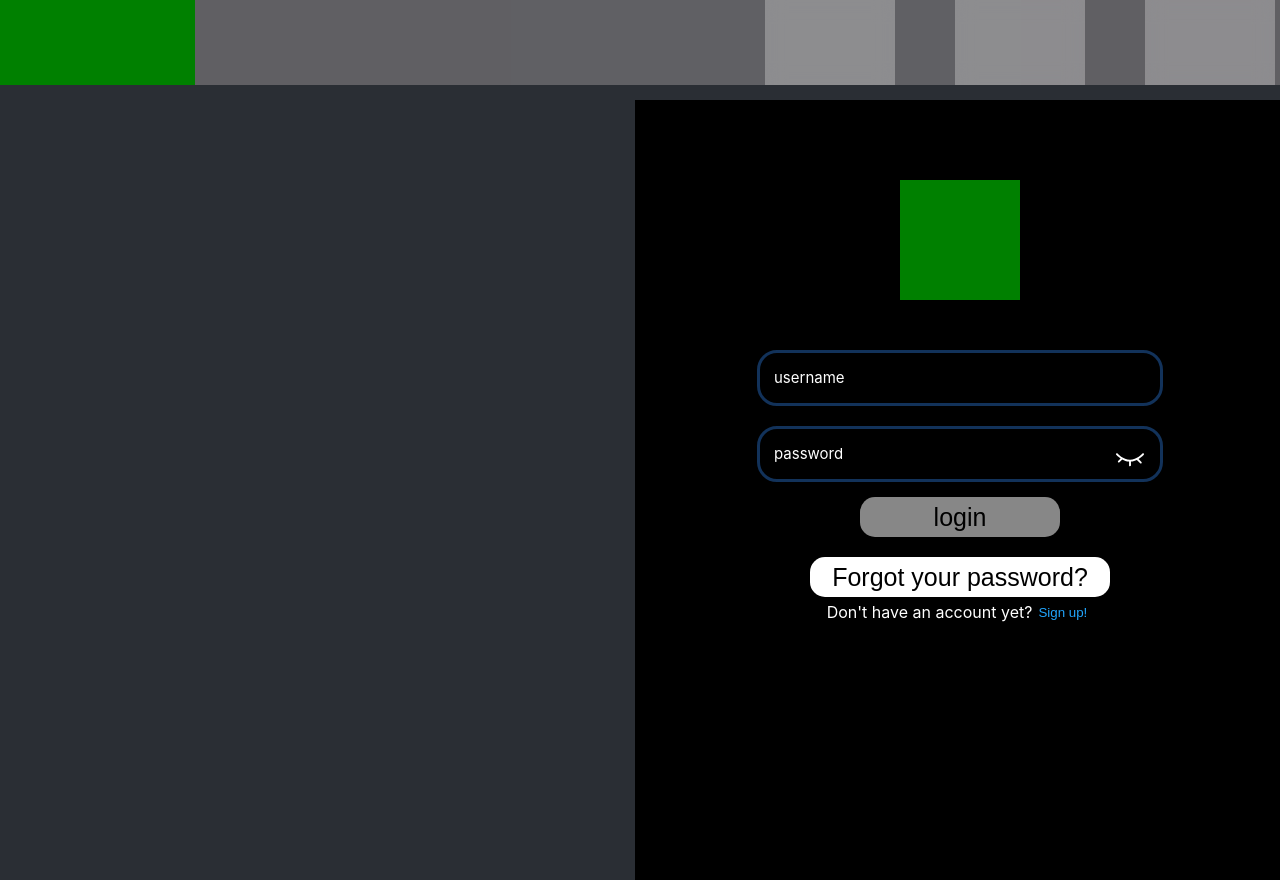
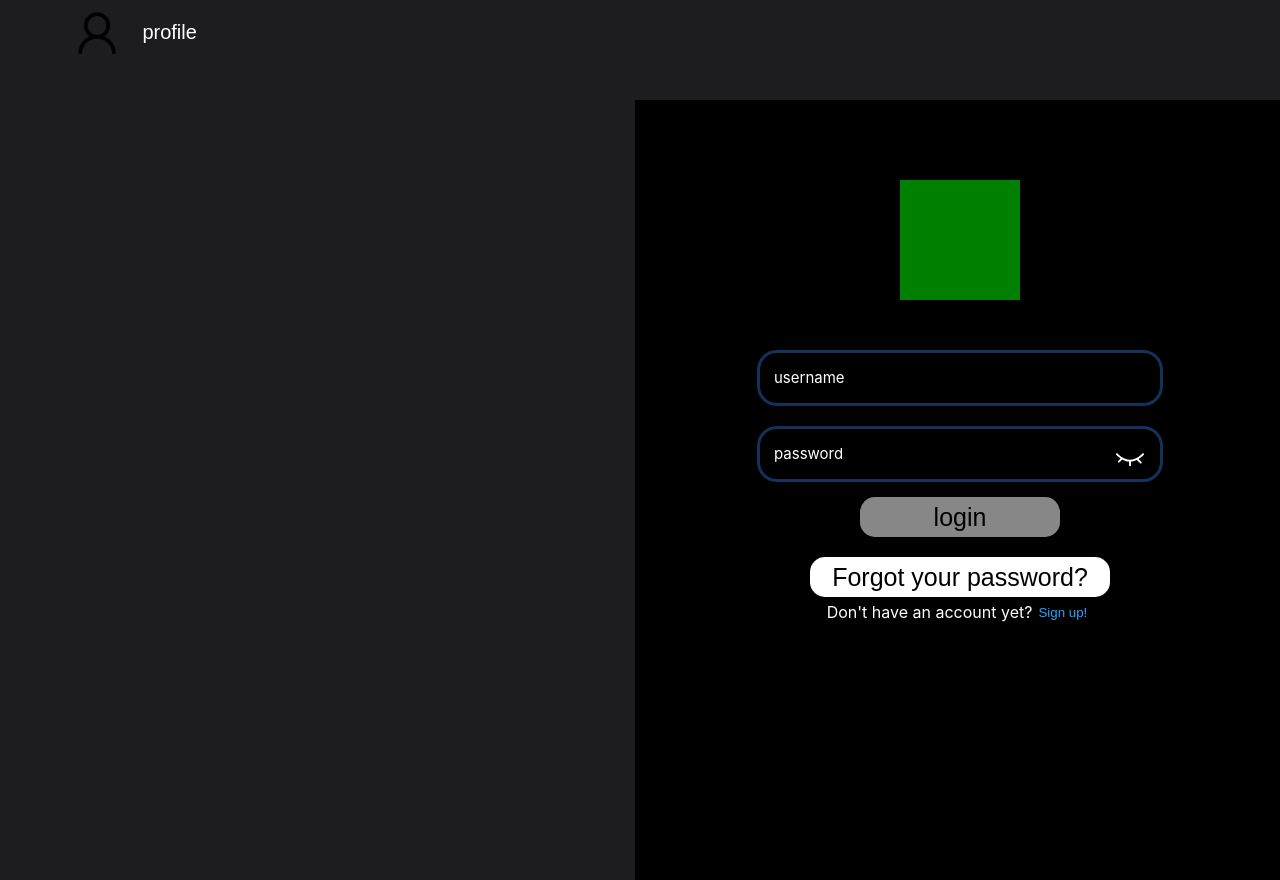
Before and after one commit to vetkover/piko, a React (Create React App) app in the folder frontend/: page /auth in a window 1280 px wide. Shown: the top 880 px of the page. Built offline with nearby package versions, Linux system fonts and the light colour scheme; no server answers.

Commit message:
header design change

```diff
--- a/frontend/src/App.tsx
+++ b/frontend/src/App.tsx
@@ -1,6 +1,6 @@
-import React, { Component, useEffect } from 'react';
+import { useEffect } from 'react';
 import AppRoutes from './AppRoutes';
-import { BrowserRouter, Route, Routes, Router } from "react-router-dom";
+import { Route, Routes } from "react-router-dom";
 import { useDispatch, useSelector } from 'react-redux';
 
 const App = () => {
--- a/frontend/src/AppRoutes.js
+++ b/frontend/src/AppRoutes.js
@@ -6,7 +6,7 @@ import P from './pages/p/P'
 const AppRoutes = [
 {
   index: true,
-  element: <Auth />
+  element: <Profile />
 },
 {
     path: "home",
--- a/frontend/src/components/header/Header.scss
+++ b/frontend/src/components/header/Header.scss
@@ -1,74 +1,36 @@
-.piko-header {
-  z-index: 1000;
+.piko-menu{
+  display: flex;
   position: fixed;
-  width: 100%;
-  top: 0;
-  background-color: rgba(216, 205, 205, 0.308);
+  width: 25.5%;
+  height: 100%;
+  justify-content: flex-end;
 
-  &-options {
-    display: grid;
-    grid-template-columns: auto repeat(4, auto);
-    grid-template-rows: 1px;
-    width: auto;
-    height: 85px;
+  .piko-options{
+    display: flex;
+    justify-content: flex-end;
+    width: 265px;
 
-    .piko-header-logo {
-      grid-column: 1;
-      width: 195px;
-      height: 85px;
-      background-color: green;
-    }
-    .piko-header-buttons {
-      grid-column: 4 / 6;
-      grid-row: 1;
+    .piko-option-container{
       display: grid;
-      grid-template-columns: repeat(7, 130px);
-      grid-template-rows: auto;
-      grid-column-gap: 60px;
-      justify-content: end;
-      position: inherit;
+      grid-template-columns: 70px 1fr;
+      width: 100%;
+      height: 65px;
+      background-color: transparent;
+      align-items: center;
+      justify-items: start;
 
-
-
-      .piko-header-button {
-        display: flex;
-        height: 85px;
-        background-color: rgba(255, 255, 255, 0.283);
-        backdrop-filter: blur(10px);
-        justify-content: center;
-        align-items: center;
-        overflow: hidden;
-        padding: 0;
-        .buttonIco{
-          width: 87px;
-          height: 79px;
+        .userAvatar{
+          border-radius: 50%;
+          height: 60px;
+          width: 60px;
         }
 
-        .userAvatar{
+        .username{
+          color: white;
+          font-size: 20px;
+          margin-left: 5px;
 
-          position: relative;
-          width: 70%;
-          height: 100%;
-          border-radius: 50%;
         }
-
-      }
-    }
-
-    #button1 {
-      grid-column: 4;
-    }
-
-    #button2 {
-      grid-column: 5;
-    }
-
-    #button3 {
-      grid-column: 6;
-    }
-
-    #button4 {
-      grid-column: 7;
     }
   }
 }
--- a/frontend/src/components/header/Header.tsx
+++ b/frontend/src/components/header/Header.tsx
@@ -3,7 +3,7 @@ import'./Header.scss';
 
 import profile from './profile.png'
 import { useSelector } from 'react-redux';
-
+//<img className='userAvatar' src={(whoami.avatar !="")? `${pikoset.cdn}/${whoami.avatar}` : profile}/>
 function Header() {
   const navigate = useNavigate()
 
@@ -11,20 +11,16 @@ function Header() {
   const pikoset = useSelector((state:any) => state.pikoset)
 
   return (
-      <header className="piko-header">
-        <div className='piko-header-options'>
-        <div className='piko-header-logo' />
-        <div className='piko-header-buttons'>
-        <div className='piko-header-button' id='button1'/>
-        <div className='piko-header-button' id='button2'/>
-        <div className='piko-header-button' id='button3'/>
-        <button className='piko-header-button' id='button4' onClick={()=> navigate('/profile')}>
-          <img className='userAvatar' src={(whoami.avatar !="")? `${pikoset.cdn}/${whoami.avatar}` : profile}/>
+      <div className="piko-menu">
+        <div className='piko-options'>
 
-           </button>
+          <button className='piko-option-container' id='button1' onClick={ () => {navigate("/profile")}}>
+            <img className='userAvatar' src={(whoami.avatar !="")? `${pikoset.cdn}/${whoami.avatar}` : profile}/>
+            <a className='username'>{whoami.nickname ? whoami.nickname : "profile" } </a>
+          </button>
+
         </div>
-        </div>
-      </header>
+      </div>
   );
 }
 
--- a/frontend/src/index.css
+++ b/frontend/src/index.css
@@ -7,7 +7,7 @@ body {
     sans-serif;
   -webkit-font-smoothing: antialiased;
   -moz-osx-font-smoothing: grayscale;
-  background-color: #2a2e34;
+  background-color: #1d1d20;
 }
 
 code {
@@ -17,3 +17,15 @@ code {
 img:not([src]) {
   display: none;
 }
+
+button:focus {
+  outline: none;
+}
+
+button:active {
+  border: none;
+}
+
+button {
+  border: none;
+}
--- a/frontend/src/pages/p/P.scss
+++ b/frontend/src/pages/p/P.scss
@@ -1,20 +1,16 @@
 .profile-container{
-    width: 100%;
+    margin-left: 25.5%;
+    width: 925px;
     height: auto;
-    display: grid;
-    grid-template-columns: repeat(8,230px);
-    grid-template-rows: repeat(2, auto);
-    justify-content: center;
+    display: flex;
+    justify-self: center;
     .profile{
-        grid-column: 3/7;
-        grid-row: 1;
         display: flex;
         background-color: #2a2e34;
 
 
         .about-user{
             border: #3c3f43 3px solid;
-            margin-top: 85px;
             width: 100%;
             height: auto;
             position: relative;
@@ -83,16 +79,11 @@
 
 
 .posts-container{
-    width: 100%;
+    margin-left: 25.5%;
+    width: 925px;
     height: auto;
-    display: grid;
-    grid-template-columns: repeat(8,230px);
-    grid-template-rows: repeat(2, auto);
-    justify-content: center;
 
     .posts{
-        grid-column: 3/7;
-        grid-row: 1;
         background-color: #2a2e34;
         border-left: #3c3f43 3px solid ;
         border-right: #3c3f43 3px solid ;
@@ -112,14 +103,12 @@
         }
 
         .posts-content{
-            grid-column: 1;
 
             width: 100%;
             height: auto;
             display: flex;
             position: relative;
             background-color: #26282b;
-
             display: flex;
             flex-direction: column;
 
--- a/frontend/src/pages/p/P.tsx
+++ b/frontend/src/pages/p/P.tsx
@@ -57,7 +57,6 @@ function ProfilePosts(){
   fetchData();
   }, [])
 
-
   function postsArray() {
 
     if(userPosts?.posts){
@@ -102,17 +101,11 @@ function ProfilePosts(){
     <React.Fragment>
       <div className="posts-container">
         <div className="posts">
-
           <div className="post-header">
                   <a>{getText("p.posts")}</a> { (userPosts?.count)? userPosts?.count: 0}
           </div>
-
           <div className="posts-content">
-
-
           {postsArray()}
-
-
           </div>
 
         </div>
@@ -124,10 +117,10 @@ function ProfilePosts(){
 function P() {
   const pikoSelector = useSelector((state: any) => state.pikoset)
   const whoamiSelector = useSelector((state: any) => state.whoami)
+  const { username } = useParams();
   const [itsOwnerPage, setItsOwnerPage] = useState<any>(null)
+  //const navigate = useNavigate();
 
-  //const navigate = useNavigate();
-  const { username } = useParams();
   const [userData, setUserData] = useState<any>(null);
   useEffect(() => {
     const fetchData = async () => {
@@ -136,15 +129,16 @@ function P() {
         .then((response) => response.json())
         .then(async (data) => {
           setUserData(data);
-          console.log(whoamiSelector) // редукс кажется забыл что он подписал whoamiSelector на обнолвение при изменении стора :(
-
         })
         .catch((error) => console.error("error:", error));
     };
 
   }
   fetchData();
+  setItsOwnerPage(whoamiSelector?.username == username ?  true : false)
   }, [userData])
+
+
 
   function ProfileContainer(){
 
--- a/frontend/src/pages/profile/Profile.tsx
+++ b/frontend/src/pages/profile/Profile.tsx
@@ -7,14 +7,16 @@ function Profile() {
   const navigate = useNavigate();
 
   const whoami = useSelector((state: any) => state.whoami)
+
   useEffect(()=>{
-          if (whoami.nickname) {
-            navigate(`/p/${whoami.nickname}`);
-          } else {
-            navigate(`/auth`);
-          }
-        }
-  )
+    console.log(whoami)
+    if (whoami.username) {
+      navigate(`/p/${whoami.username}`);
+    } else if (whoami.stateWasUpdated) {
+      navigate(`/auth`);
+    }
+  }, [whoami])
+
   return <div></div>;
 }
 
--- a/frontend/src/redux/reducers/whoami.ts
+++ b/frontend/src/redux/reducers/whoami.ts
@@ -1,5 +1,8 @@
 const states = {
-
+    username: "",
+    nickname: "",
+    email: "",
+    avatar:"",
     stateWasUpdated: false
 
 }
```
Also changed, not shown: 2 other files (tests, documents, lock files or other folders).
